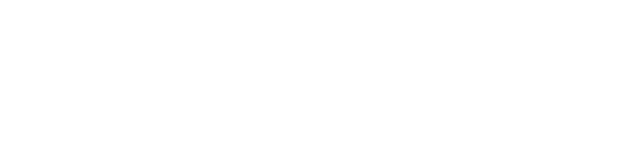
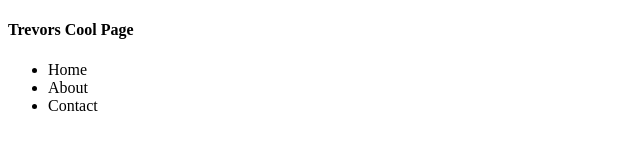
Before and after one commit to Stockdrum/Odin-Project-Landing-Page, a plain HTML site: page index.html in a window 1280 px wide. Shown: the whole page, without its empty margins (0-640 px from the left). Drawn offline with Linux system fonts and the light colour scheme.

Commit message:
updated index

```diff
--- a/index.html
+++ b/index.html
@@ -10,7 +10,18 @@
 
 <body>
     <header>
-        <nav></nav>
+        <nav>
+            <div class="logo">
+                <h4>Trevors Cool Page</h4>
+            </div>
+            <ul class="nav-links">
+                <li>Home</li>
+                <li>About</li>
+                <li>Contact</li>
+            </ul>
+
+
+        </nav>
     </header>
 </body>
 
```
